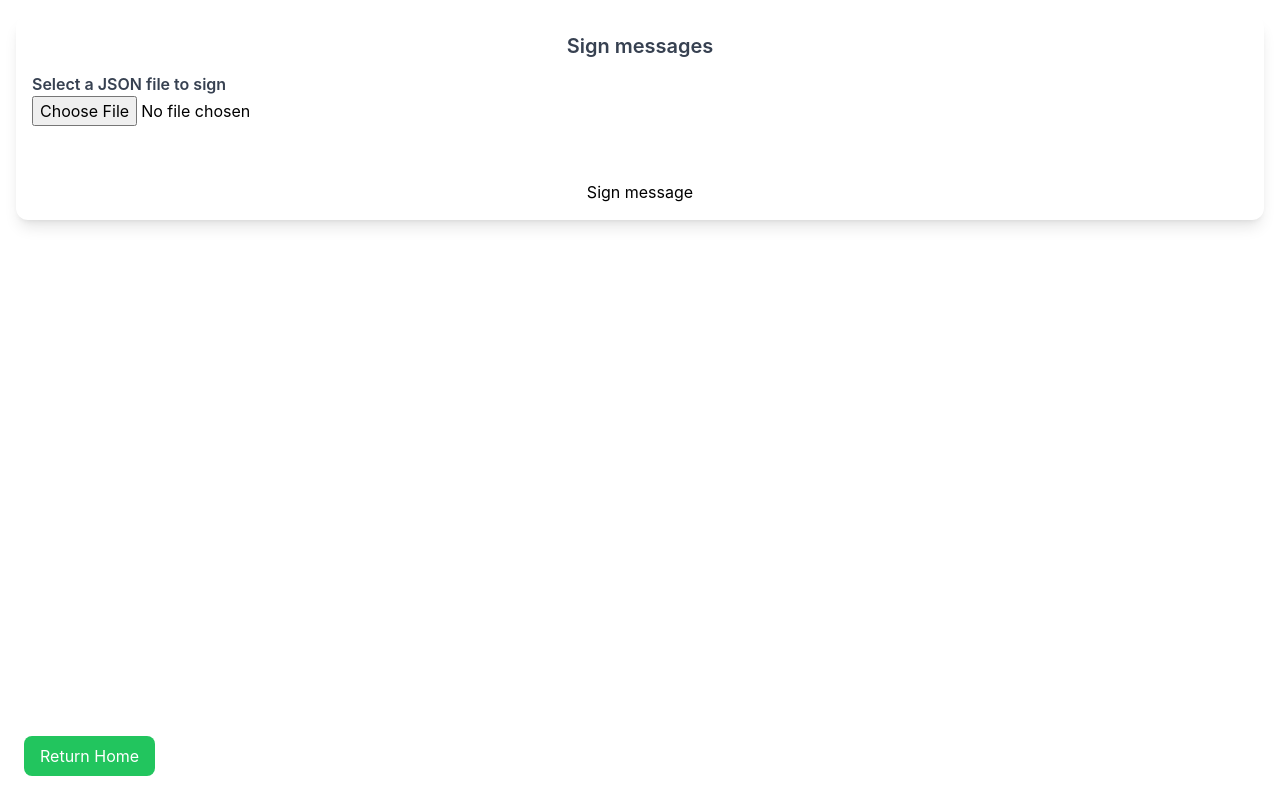
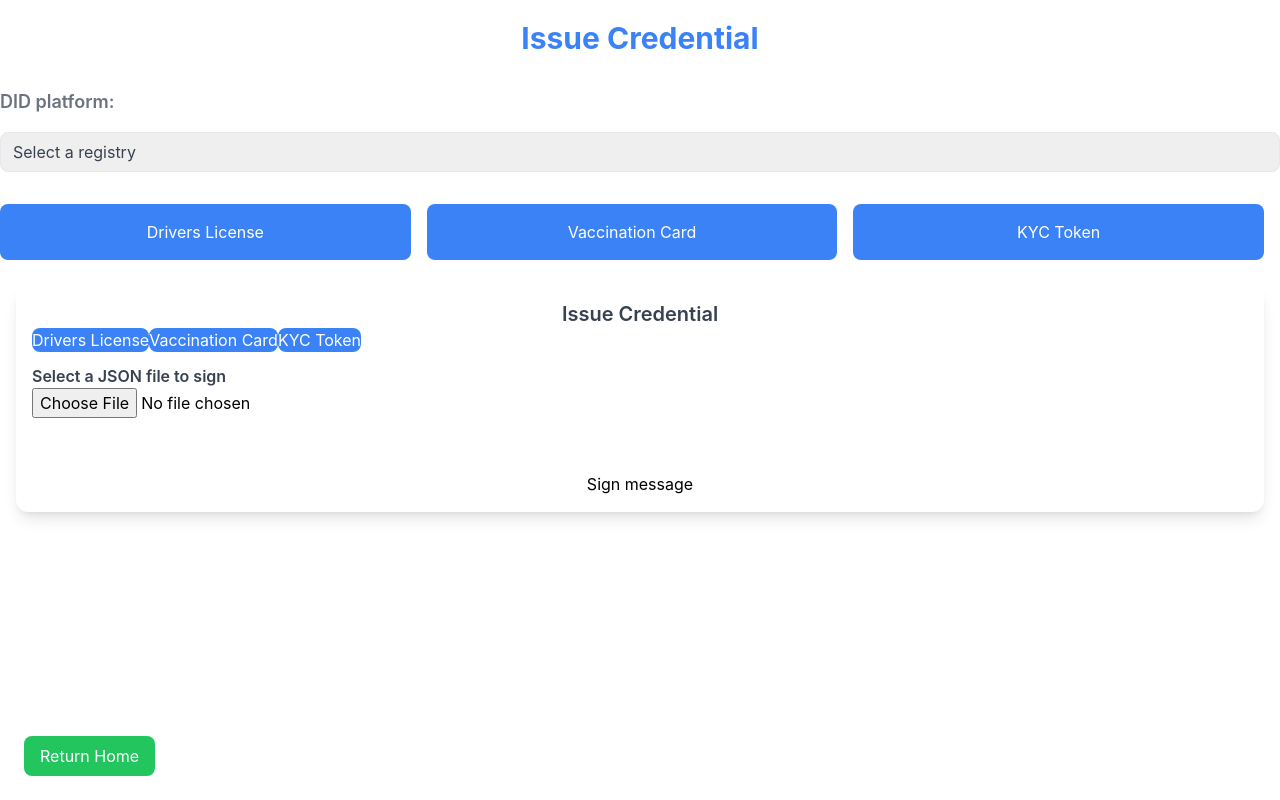
Before and after one commit to ishandhanani/zkvc, a React (Create React App) app in the folder vcflow/: page / in a window 1280 px wide. Both pictures are taken after a click on the button "Issue". Built offline with nearby package versions, Linux system fonts and the light colour scheme.

Commit message:
rework issue flow

```diff
--- a/vcflow/src/App.js
+++ b/vcflow/src/App.js
@@ -12,9 +12,9 @@ function LandingPage({ onOptionSelect }) {
   return (
     <div className="container mx-auto h-screen flex justify-center items-center">
       <div className="flex flex-col items-center">
-        <button onClick={() => onOptionSelect('issue')} className="py-4 px-8 bg-green-500 text-white rounded-lg mb-2">Issue</button>
-        <button onClick={() => onOptionSelect('generateProof')} className="py-4 px-8 bg-green-500 text-white rounded-lg mb-2">Generate Proof</button>
-        <button onClick={() => onOptionSelect('verify')} className="py-4 px-8 bg-green-500 text-white rounded-lg mb-2">Verify</button>
+        <button onClick={() => onOptionSelect('issue')} className="py-4 px-8 bg-blue-500 text-white rounded-lg mb-2">Issue</button>
+        <button onClick={() => onOptionSelect('generateProof')} className="py-4 px-8 bg-blue-500 text-white rounded-lg mb-2">Generate Proof</button>
+        <button onClick={() => onOptionSelect('verify')} className="py-4 px-8 bg-blue-500 text-white rounded-lg mb-2">Verify</button>
       </div>
     </div>
   );
@@ -39,8 +39,8 @@ function App() {
       default:
         return (
           <div>
-            <h1 className="text-3xl font-bold text-green-500 text-center mb-6">
-              ZKVC - Own Your Identity
+            <h1 className="text-3xl font-bold text-blue-500 text-center mb-6">
+              Veritus Labs
             </h1>
           <LandingPage onOptionSelect={handleOptionSelect} />
           </div>
--- a/vcflow/src/SignMessage.js
+++ b/vcflow/src/SignMessage.js
@@ -1,5 +1,5 @@
 import jwsheader from './jwsheader.json';
-import { useState, useRef } from "react";
+import { useState } from "react";
 const ethers = require("ethers");
 
 // async function that signs the message and returns the signers information for further use
@@ -33,12 +33,13 @@ const jwsGen = ({ content, signature }) => {
   return jws;
 }
 
-// exportable signing function for the main App.js
 export default function SignMessage() {
-    // react hook that ties to the textarea elements for the signature and the proof
-    const resultBox = useRef();
     // state that stores the signature information
     const [signatures, setSignatures] = useState([]);
+    //state for registry
+    const [registry, setRegistry] = useState('');
+    //state for document type
+    const [vctype, setVctype] = useState('');
 
     // async function that handles submission and signing
     const handleSign = async (e) => {
@@ -86,13 +87,81 @@ export default function SignMessage() {
         }
     };
 
+
+
+
+    //return
     return (
+      <div className='container mt-5'>
+        <h1 className='text-3xl font-bold text-blue-500 text-center mb-8'>
+          Issue Credential
+        </h1>
+        <h2 className="text-lg font-semibold text-gray-500 mt-8 mb-4">DID platform:</h2>
+        <div className="relative inline-block w-full text-gray-700">
+          <select className="w-full h-10 pl-3 pr-6 text-base placeholder-gray-600 border rounded-lg appearance-none focus:shadow-outline" defaultValue="" onChange={(e) => setRegistry(e.target.value)}>
+            <option value="" disabled>Select a registry</option>
+            <option value="eth-registry">Ethereum Registry</option>
+            <option value="veritus-registry">Veritus Registry</option>
+            <option value="hyperledger-registry">Hyperledger Registry</option>
+          </select>
+          {registry === "eth-registry" ? (
+            <p className="text-lg font-medium text-gray-500 mt-4">
+            Your DID is did:ethr:12345
+            <br />
+            <a href="https://www.google.com" target="_blank" rel="noopener noreferrer" className="text-blue-500 underline hover:text-blue-600">View your DID document here</a>
+          </p>
+          ) : registry === "veritus-registry" ? (
+            <p className="text-lg font-medium text-gray-500 mt-4">
+              Your DID is did:vrts:12345
+              <br />
+              <a href="https://www.google.com" target="_blank" rel="noopener noreferrer" className="text-blue-500 underline hover:text-blue-600">View your DID document here</a>
+            </p>
+          ) : registry === "hyperledger-registry" ? (
+            <p className="text-lg font-medium text-gray-500 mt-4">
+              Your DID is did:hypr:12345
+              <br />
+              <a href="https://www.google.com" target="_blank" rel="noopener noreferrer" className="text-blue-500 underline hover:text-blue-600">View your DID document here</a>
+            </p>
+          ) : null}
+        </div>
+        <div class="sign-options" className="mt-8 flex items-center justify-center">
+                <button className="flex-1 py-4 px-8 bg-blue-500 text-white rounded-lg mb-2 mr-4" id="dl" onClick={() => setVctype('dl')}>Drivers License</button>
+                <button className="flex-1 py-4 px-8 bg-blue-500 text-white rounded-lg mb-2 mr-4" id="vax" onClick={() => setVctype('vax')}>Vaccination Card</button>
+                <button className="flex-1 py-4 px-8 bg-blue-500 text-white rounded-lg mb-2 mr-4" id="kyc" onClick={() => setVctype('kyc')}>KYC Token</button>
+        </div>
+        {vctype && (
+          <form>
+            <label htmlFor="name" className="block text-lg font-medium text-gray-500 mt-4">
+              Name
+            </label>
+            <input type="text" id="name" name="name" className="w-full h-10 pl-3 pr-6 text-base placeholder-gray-600 border rounded-lg appearance-none focus:shadow-outline" />
+            <label htmlFor="bday" className="block text-lg font-medium text-gray-500 mt-4">
+              Birthday
+            </label>
+            <input type="text" id="bday" name="bday" className="w-full h-10 pl-3 pr-6 text-base placeholder-gray-600 border rounded-lg appearance-none focus:shadow-outline" />
+            <label htmlFor="address" className="block text-lg font-medium text-gray-500 mt-4">
+              Address
+            </label>
+            <input type="text" id="address" name="address" className="w-full h-10 pl-3 pr-6 text-base placeholder-gray-600 border rounded-lg appearance-none focus:shadow-outline" />
+            <button className="py-4 px-8 bg-blue-500 text-white rounded-lg mt-4" type="submit">
+              Submit
+              </button>
+          </form>
+        )}
+
+
+
         <form className="m-4" onSubmit={handleSign}>
           <div className="credit-card w-full shadow-lg mx-auto rounded-xl bg-white">
             <main className="mt-4 p-4">
               <h1 className="text-xl font-semibold text-gray-700 text-center">
-              Sign messages
+                Issue Credential
               </h1>
+              <div class="sign-options">
+                <button className='bg-blue-500 text-white rounded-lg' id="dl">Drivers License</button>
+                <button className='bg-blue-500 text-white rounded-lg' id="vax">Vaccination Card</button>
+                <button className='bg-blue-500 text-white rounded-lg' id="kyc">KYC Token</button>
+              </div>
               <div className="">
                 <div className="my-3">
                   <label htmlFor="fileInput" className="text-m font-semibold text-gray-700">
@@ -159,5 +228,6 @@ export default function SignMessage() {
           }
           </div>
         </form>
+      </div>
     );
   }
```
Lines whose indentation alone changed are shown as unchanged.
